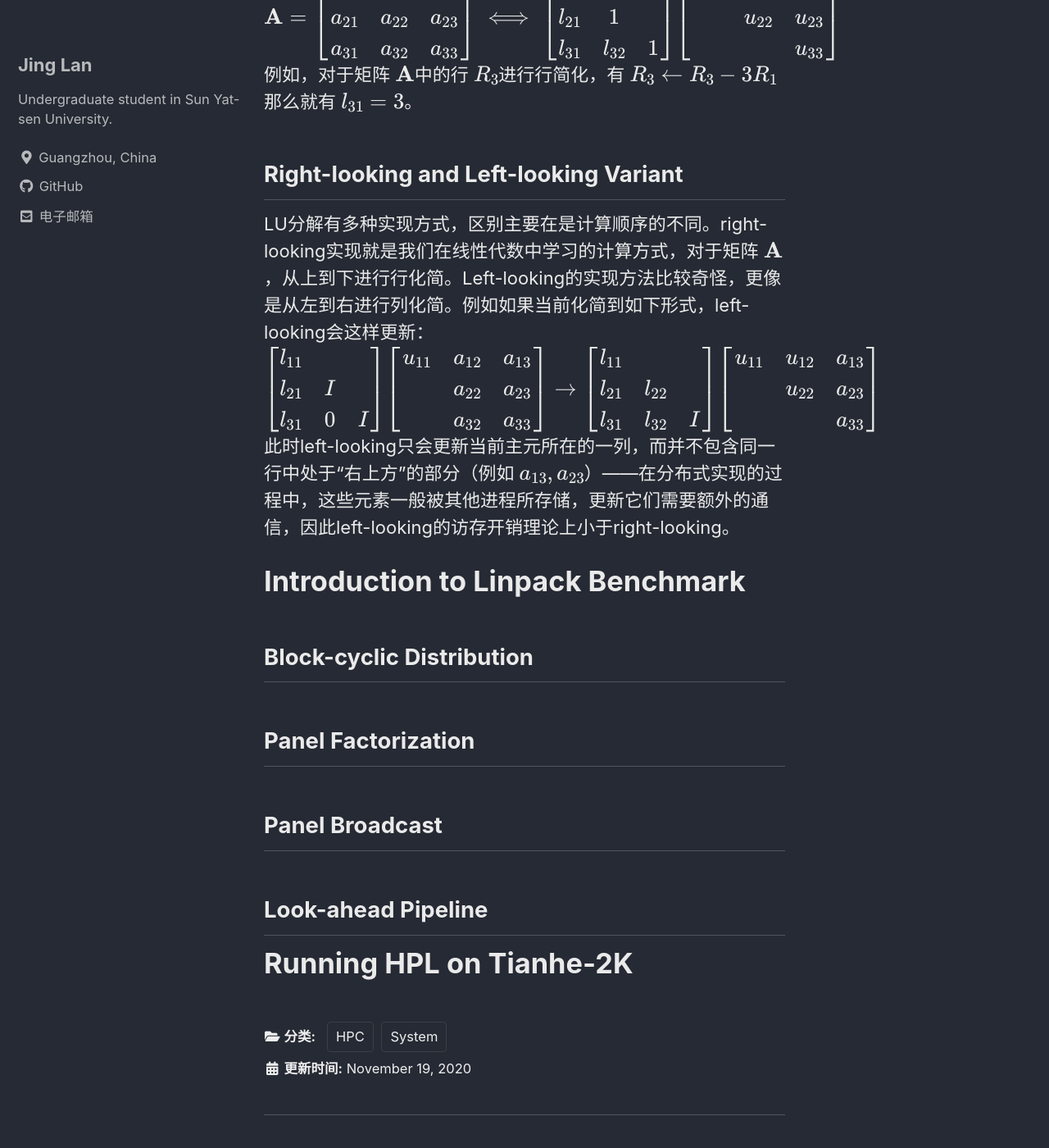
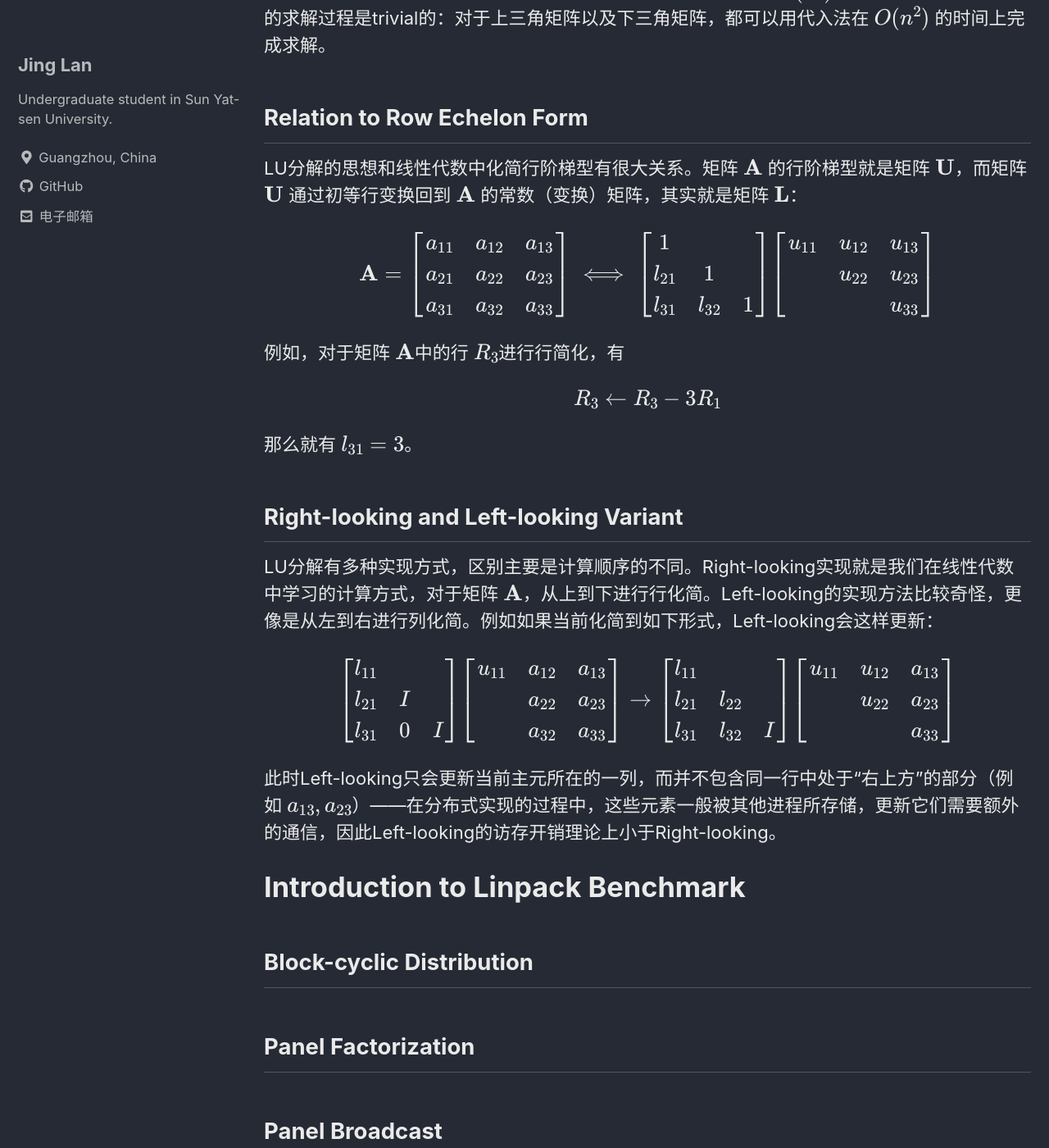
Before and after one commit to Lan-Jing/Lan-Jing.github.io, a Jekyll site: the page built from _posts/2020-11-19-HPL.md, in a window 1280 px wide and 1400 px high, scrolled down 1242 px. Shown: the whole window at 82% size. Built offline with Jekyll 4.4.1, drawn with Linux system fonts in a browser that asks for light colours; cached includes are drawn as plain includes; formulas are drawn with MathJax 3; comment, search, counter and statistics services are not loaded.

Commit message:
try to make pages wider

```diff
--- a/_config.yml
+++ b/_config.yml
@@ -242,6 +242,7 @@ defaults:
       type: posts
     values:
       layout: single
+      classes: wide
       toc : true
       toc_label : "Table of Contents"
       author_profile: true
--- a/_posts/2020-11-19-HPL.md
+++ b/_posts/2020-11-19-HPL.md
@@ -50,13 +50,17 @@ $$
     \end{bmatrix}
 \end{gathered}
 $$
+
 例如，对于矩阵 $ \mathbf{A} $中的行 $ R_3 $进行行简化，有
+
 $$ R_3 \leftarrow R_3 - 3R_1 $$
+
 那么就有 $ l_{31} = 3 $。
 
 ## Right-looking and Left-looking Variant
 
-LU分解有多种实现方式，区别主要在是计算顺序的不同。right-looking实现就是我们在线性代数中学习的计算方式，对于矩阵 $ \mathbf{A} $，从上到下进行行化简。Left-looking的实现方法比较奇怪，更像是从左到右进行列化简。例如如果当前化简到如下形式，left-looking会这样更新：
+LU分解有多种实现方式，区别主要是计算顺序的不同。Right-looking实现就是我们在线性代数中学习的计算方式，对于矩阵 $ \mathbf{A} $，从上到下进行行化简。Left-looking的实现方法比较奇怪，更像是从左到右进行列化简。例如如果当前化简到如下形式，Left-looking会这样更新：
+
 $$
 \begin{gathered}
     \begin{bmatrix}
@@ -88,7 +92,8 @@ $$
     \end{bmatrix}
 \end{gathered}
 $$
-此时left-looking只会更新当前主元所在的一列，而并不包含同一行中处于“右上方”的部分（例如 $ a_{13}, a_{23} $）——在分布式实现的过程中，这些元素一般被其他进程所存储，更新它们需要额外的通信，因此left-looking的访存开销理论上小于right-looking。
+
+此时Left-looking只会更新当前主元所在的一列，而并不包含同一行中处于“右上方”的部分（例如 $ a_{13}, a_{23} $）——在分布式实现的过程中，这些元素一般被其他进程所存储，更新它们需要额外的通信，因此Left-looking的访存开销理论上小于Right-looking。
 
 # Introduction to Linpack Benchmark
 
```
